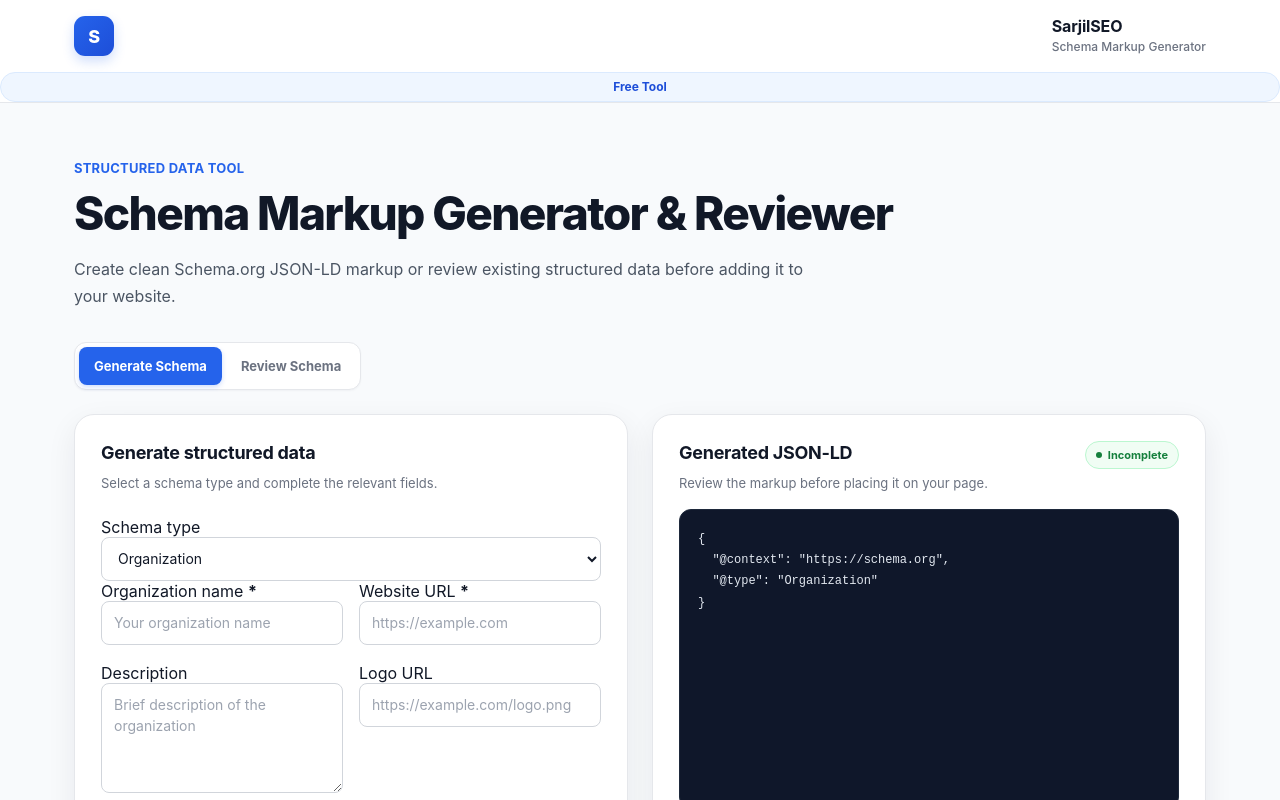
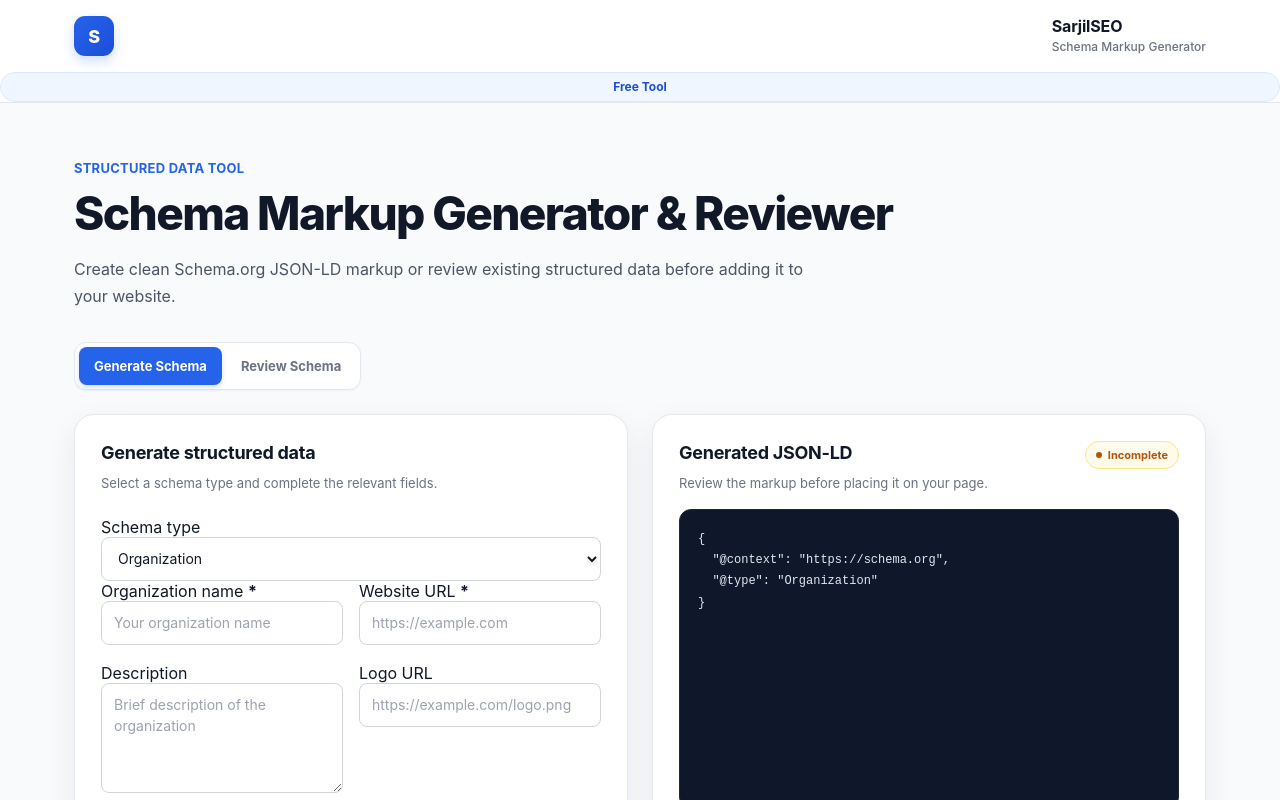
Before and after one commit to sarjilseo-arch/sarjilseo-schema-generator, a React (Vite) app: page / in a window 1280 px wide. Shown: the top 800 px of the page. Built offline with nearby package versions, Linux system fonts and the light colour scheme.

Commit message:
Add incomplete status styling

```diff
--- a/src/index.css
+++ b/src/index.css
@@ -615,7 +615,11 @@ svg {
   font-weight: 750;
   white-space: nowrap;
 }
-
+.status-pill.incomplete {
+  color: #b45309;
+  background: #fffbeb;
+  border-color: #fde68a;
+}
 .status-pill::before {
   content: "";
   width: 6px;
```
